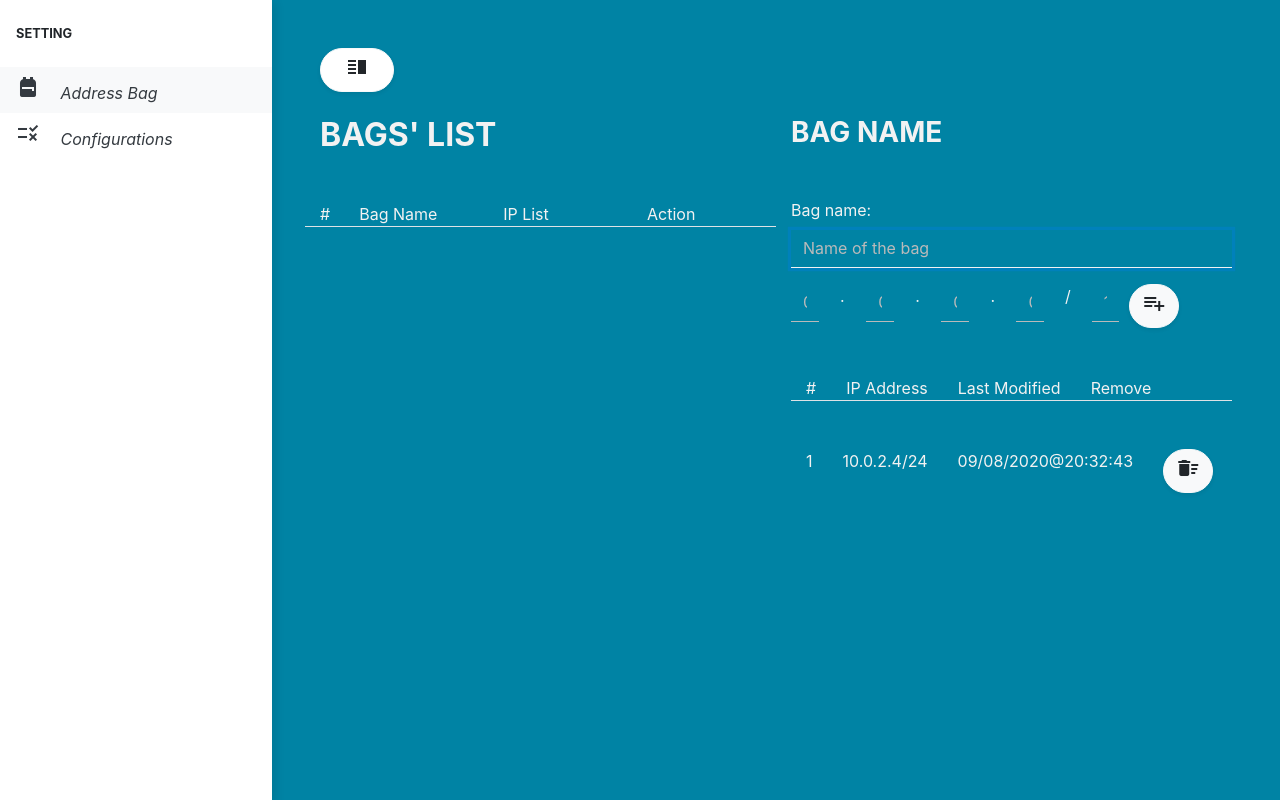
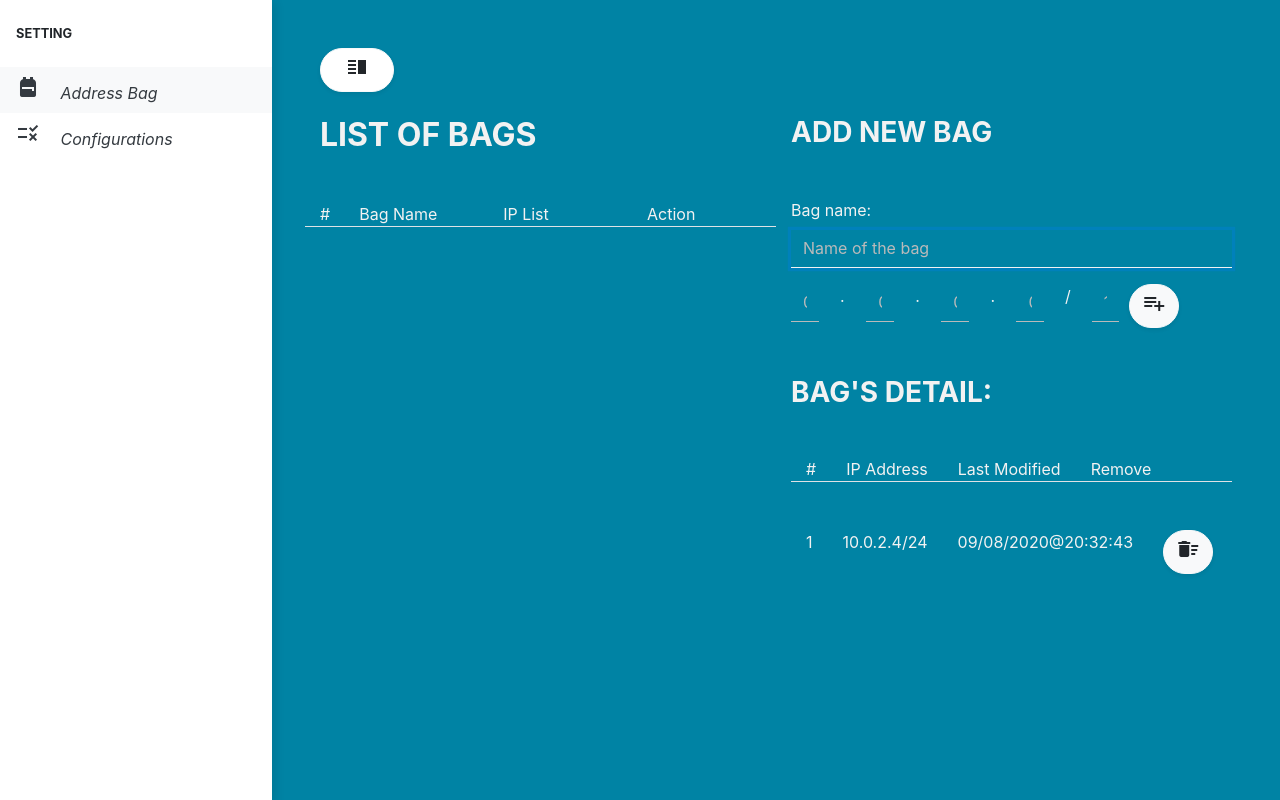
Before and after one commit to imananoosheh/FireNet, a Django app: template source/templates/index.html in a window 1280 px wide. Run offline with Django 3.2, Linux system fonts and the light colour scheme; the template is opened without the code that fills it, so the values that code supplies are empty.

Commit message:
update views.py

```diff
--- a/source/templates/index.html
+++ b/source/templates/index.html
@@ -51,7 +51,7 @@
     </button>
     <div class="row">
         <div class="col-lg-6">
-            <h2 class="font-weight-bold text-uppercase">Bags' List</h2>
+            <h2 class="font-weight-bold text-uppercase">List of Bags</h2>
             <div id="bagListHead" class="row my-5 border-bottom border-2">
                 <div class="col-1">#</div>
                 <div class="col">Bag Name</div>
@@ -66,7 +66,8 @@
                 <div class="col" id="bag-{{ forloop.counter }}">{{ bag.set_name }}</div>
                 <div class="col">{{ bag.addresses.0 }}</div>
                 <div class="col">
-                    <button type="button" data-bagnameid="bag-{{ forloop.counter }}" class="bagButton btn btn-light rounded-pill shadow-sm">
+                    <button type="button" data-bagnameid="bag-{{ forloop.counter }}"
+                            class="bagButton btn btn-light rounded-pill shadow-sm">
                         <span class="material-icons">create</span>
                     </button>
                 </div>
@@ -75,7 +76,7 @@
             {% endif %}
         </div>
         <div class="col-lg-6">
-            <h3 class="font-weight-bold text-uppercase">Bag Name</h3>
+            <h3 class="font-weight-bold text-uppercase">Add new Bag</h3>
             <form class="my-5">
                 <div class="form-group form-row">
                     <div class="col-12 form-group">
@@ -118,6 +119,7 @@
                 </div>
             </form>
             <div id="registerdIPs">
+                <h3 class="font-weight-bold text-uppercase">Bag's Detail:</h3>
                 <div id="bagListHead" class="row my-5 mx-0 border-bottom border-2">
                     <div class="col-auto">#</div>
                     <div class="col-auto">IP Address</div>
--- a/source/templates/main.js
+++ b/source/templates/main.js
@@ -69,15 +69,15 @@ jQuery(document).ready(function () {
         delay: {"show": 250, "hide": 100},
         placement: 'top'
     });
-    $(".clickable-row").click(function () {
-        window.location = $(this).data("href");
-        $(this).toggleClass('active');
-        if ($(this).hasClass('active')) {
-            $(this).append("<div id='current_editing' class='col-1 d-table text-center'><span id='current_arrow' class='material-icons'>east</span></div>");
-        } else {
-            $('#current_editing').remove();
-        }
-    });
+    // $(".clickable-row").click(function () {
+    //     window.location = $(this).data("href");
+    //     $(this).toggleClass('active');
+    //     if ($(this).hasClass('active')) {
+    //         $(this).append("<div id='current_editing' class='col-1 d-table text-center'><span id='current_arrow' class='material-icons'>east</span></div>");
+    //     } else {
+    //         $('#current_editing').remove();
+    //     }
+    // });
 
     $(".bagButton").on('click', function () {
         var bagid = $(this).data('bagnameid');
```
Also changed, not shown: source/Dashboard/views.py (+9 -2 lines).
